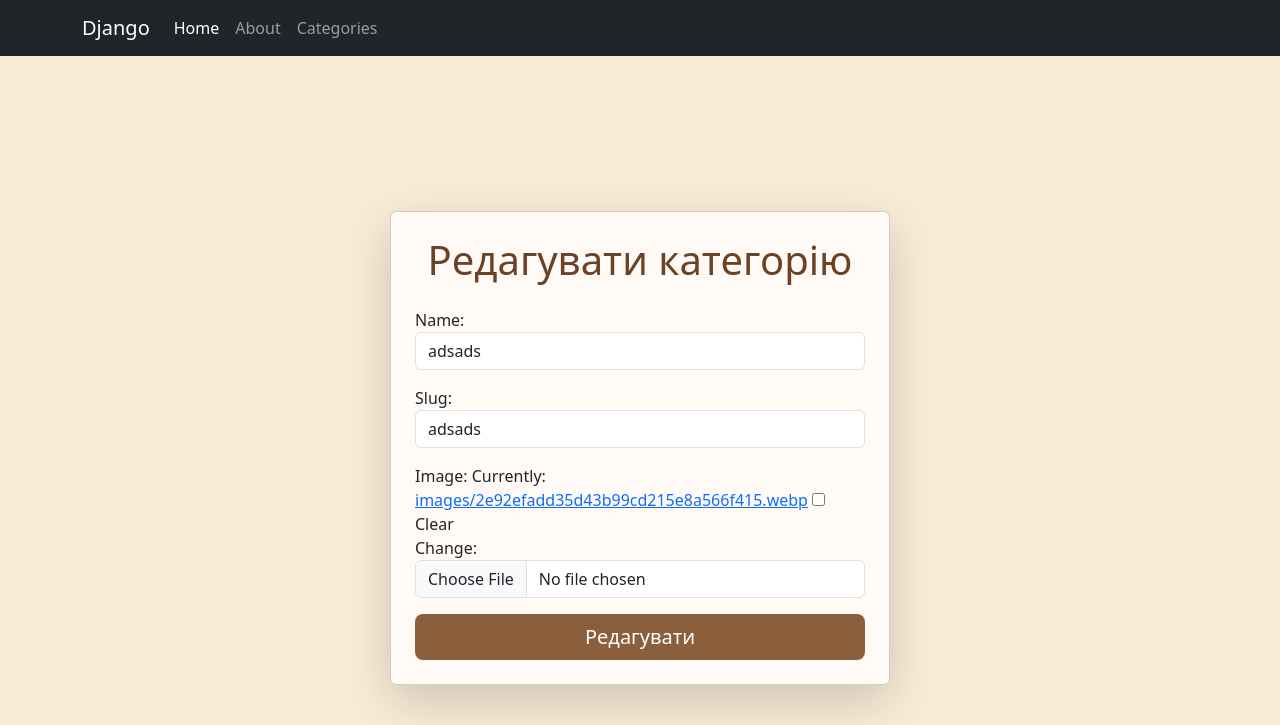
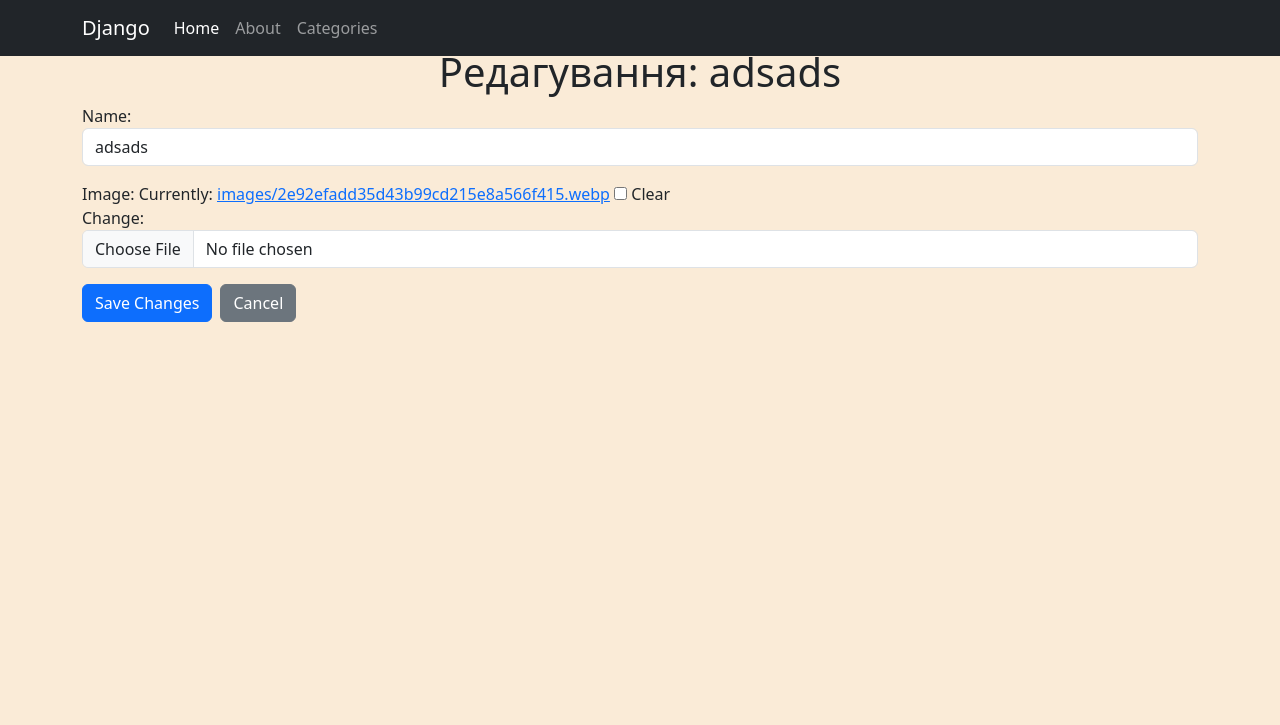
Before and after one commit to PiterTimch/SimplePythonMVT, a Django app: page /categories/edit/10/ in a window 1280 px wide. Shown: the top 725 px of the page. After the commit the page ends 322 px from the top, so only its background shows below. Run offline with Django 5.2, Linux system fonts and the light colour scheme; data comes from the database, SQL or seed files in the repository; both versions use the stored data as it was after the commit.

Commit message:
Refactor images

```diff
--- a/djangomvt/categories/forms.py
+++ b/djangomvt/categories/forms.py
@@ -5,10 +5,10 @@ from .models import Category
 class CategoryForm(forms.ModelForm):
     class Meta:
         model = Category
-        fields = ['name', 'slug', 'image']
+        fields = ['name', 'image']
         widgets = {
             'name': forms.TextInput(attrs={'class': 'form-control'}),
-            'slug': forms.TextInput(attrs={'class': 'form-control'}),
+            # 'slug': forms.TextInput(attrs={'class': 'form-control'}),
             'image': forms.ClearableFileInput(attrs={'class': 'form-control'}),
         }
 
@@ -22,15 +22,3 @@ class CategoryForm(forms.ModelForm):
         if qs.exists():
             raise forms.ValidationError("Категорія з такою назвою вже існує.")
         return name
-
-    def clean_slug(self):
-        slug = self.cleaned_data.get('slug')
-
-        qs = Category.objects.filter(slug=slug)
-        if self.instance.pk:
-            qs = qs.exclude(pk=self.instance.pk)
-
-        if qs.exists():
-            raise forms.ValidationError("Категорія з таким slug вже існує.")
-
-        return slug
--- a/djangomvt/categories/models.py
+++ b/djangomvt/categories/models.py
@@ -4,6 +4,7 @@ from io import BytesIO
 from django.core.files.base import ContentFile
 from PIL import Image
 from django.db import models
+from django.utils.text import slugify
 
 class Category(models.Model):
     name = models.CharField(max_length=100)
@@ -14,6 +15,10 @@ class Category(models.Model):
 
     def save(self, *args, **kwargs):
         if self.image:
+            old = type(self).objects.filter(pk=self.pk).first()
+            if old and old.image and old.image != self.image:
+                    old.image.delete(save=False)
+
             img = Image.open(self.image)
 
             if img.mode in ("RGBA", "P"):
@@ -27,6 +32,15 @@ class Category(models.Model):
 
             self.image.save(filename, ContentFile(buffer.read()), save=False)
 
+        if not self.slug:
+            base_slug = slugify(self.name, allow_unicode=True)
+            slug = base_slug
+            counter = 1
+            while Category.objects.filter(slug=slug).exists():
+                slug = f"{base_slug}-{counter}"
+                counter += 1
+            self.slug = slug
+
         super().save(*args, **kwargs)
 
     def __str__(self):
--- a/djangomvt/categories/templates/edit_category.html
+++ b/djangomvt/categories/templates/edit_category.html
@@ -1,4 +1,21 @@
 {% extends "layout.html" %}
+
+{% block content %}
+<h1 class="text-center">Редагування: {{ category.name }}</h1>
+
+<form method="POST" enctype="multipart/form-data">
+  {% csrf_token %}
+  {{ form.as_p }}
+
+  <div class="d-flex flex-row">
+    <button type="submit" class="btn btn-primary me-2">Save Changes</button>
+    <a href="{% url 'categories:show_categories' %}" class="btn btn-secondary">Cancel</a>
+  </div>
+</form>
+{% endblock %}
+
+
+{% comment %} {% extends "layout.html" %}
 
 {% block content %}
 <div class="d-flex justify-content-center align-items-center min-vh-100">
@@ -87,4 +104,4 @@ document.addEventListener("DOMContentLoaded", function() {
 });
 </script>
 
-{% endblock content %}
+{% endblock content %} {% endcomment %}
--- a/djangomvt/categories/views.py
+++ b/djangomvt/categories/views.py
@@ -22,6 +22,8 @@ def add_category(request):
 def delete_category(request, category_id):
     try:
         category = Category.objects.get(id=category_id)
+        if category.image:
+                category.image.delete(save=False)
         category.delete()
     except Category.DoesNotExist:
         pass
```
Also changed, not shown: djangomvt/db.sqlite3, djangomvt/images/2e92efadd35d43b99cd215e8a566f415.webp (renamed from djangomvt/images/47cbb0ab9ace421b91fd828a56faacc7.webp), djangomvt/images/858a393d690e419584190362c1d08606.webp (added), djangomvt/images/899187251f7a4704a22ffd97224d0cbe.webp (deleted), djangomvt/images/photo_2025-09-19_19-43-44.jpg (deleted), djangomvt/images/photo_2025-09-19_19-43-44_FE3Rila.jpg (deleted), djangomvt/images/Діаграма2_АІСД_лаба2.png (deleted), djangomvt/images/Діаграма2_АІСД_лаба2_F7XjXwg.png (deleted), djangomvt/images/Діаграма2_АІСД_лаба2_xSjHOhz.png (deleted).
